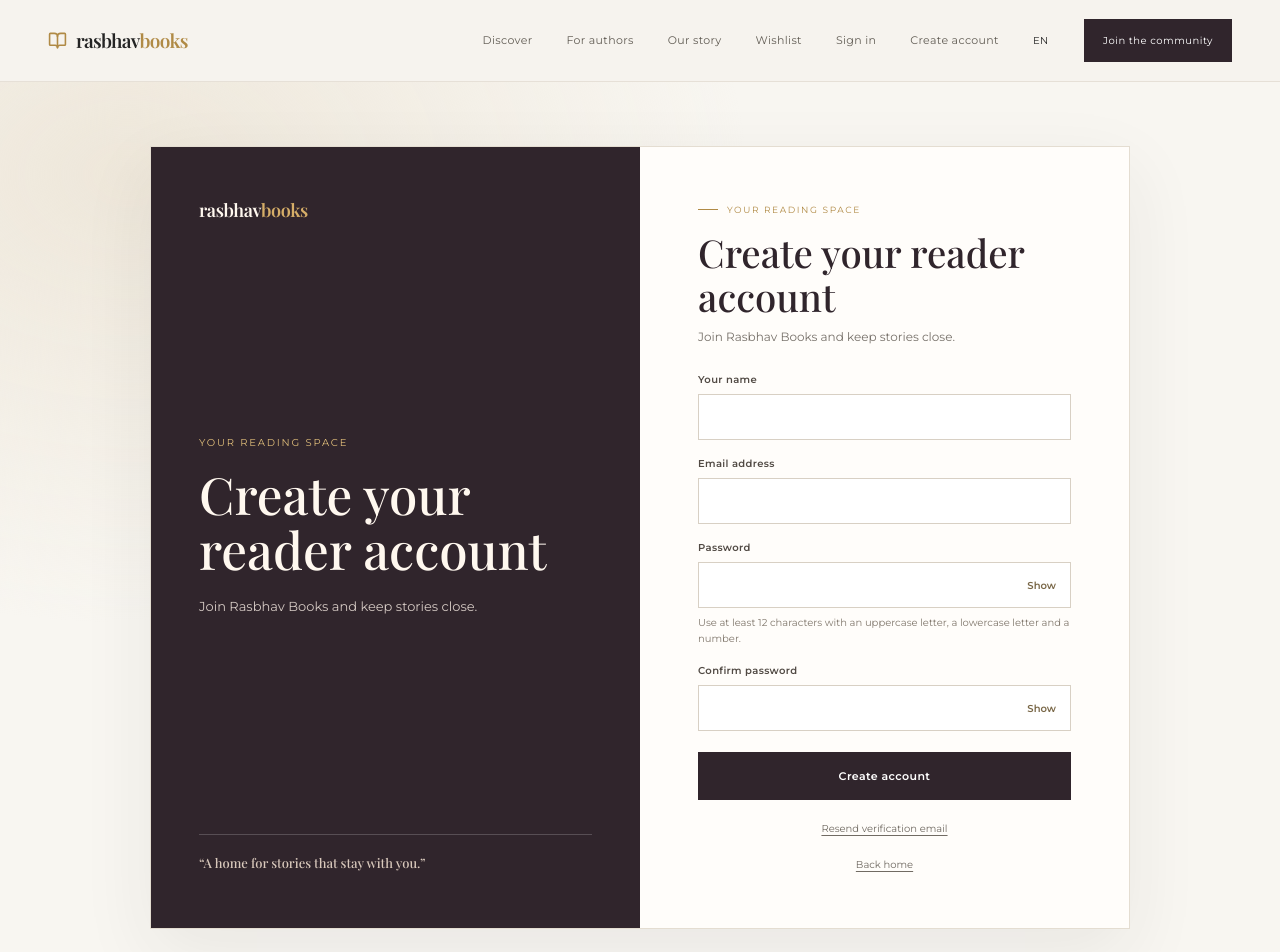
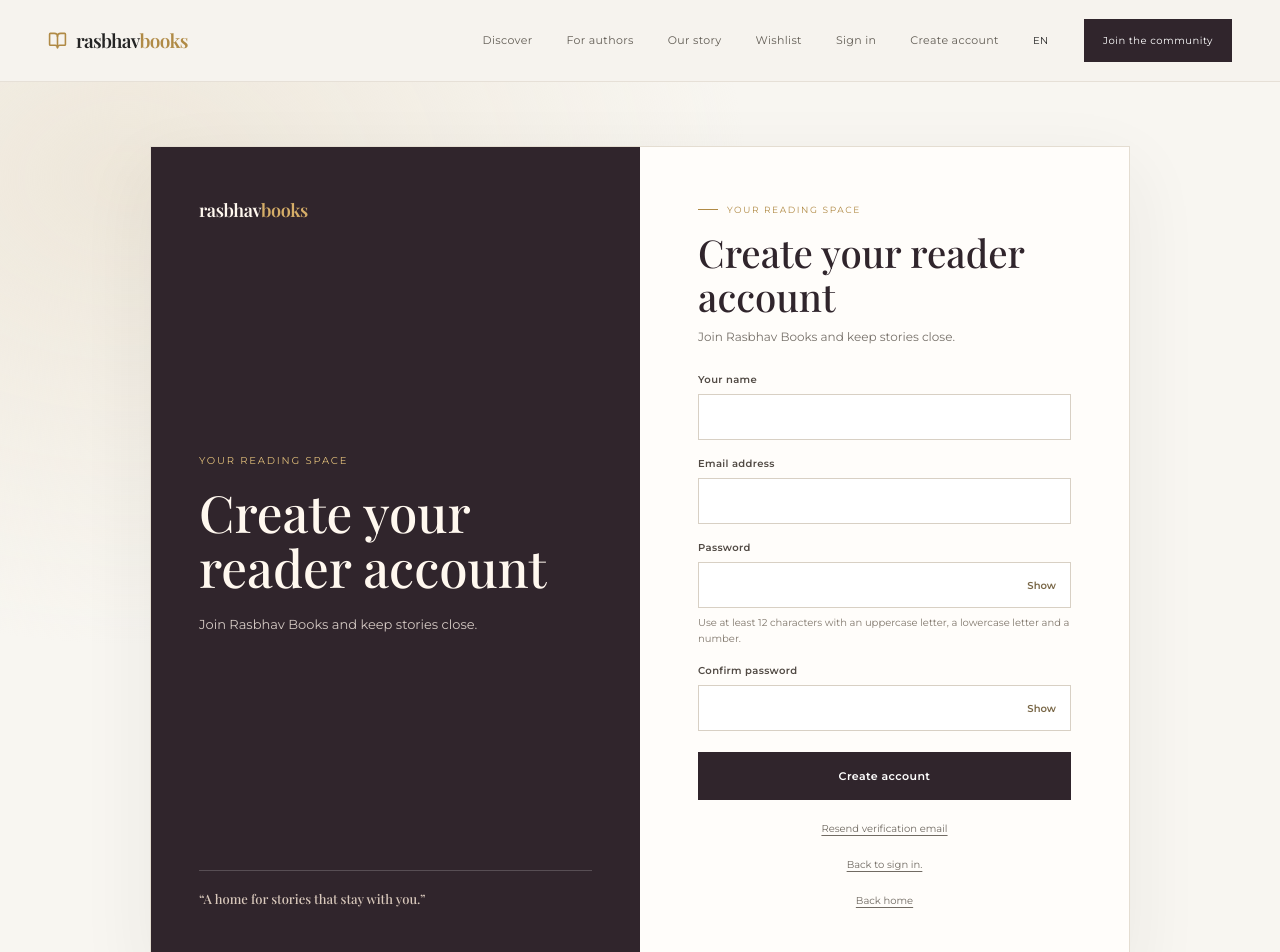
Before and after one commit to Rasbhavbooks/my-first-website, a React (Vite) app in the folder client/: page /register in a window 1280 px wide. Shown: the top 952 px of the page. Built offline with nearby package versions, Linux system fonts and the light colour scheme; no server answers; a web font is replaced by a local one.

Commit message:
Link reader registration back to reader login

```diff
--- a/client/src/pages/Auth/RegisterPage.jsx
+++ b/client/src/pages/Auth/RegisterPage.jsx
@@ -182,6 +182,7 @@ export default function RegisterPage() {
             </>
           )}
 
+          <Link className="register-back" to="/reader/login">{t.backToSignIn}</Link>
           <Link className="register-back" to="/">{t.backHome}</Link>
         </section>
       </div>
```
